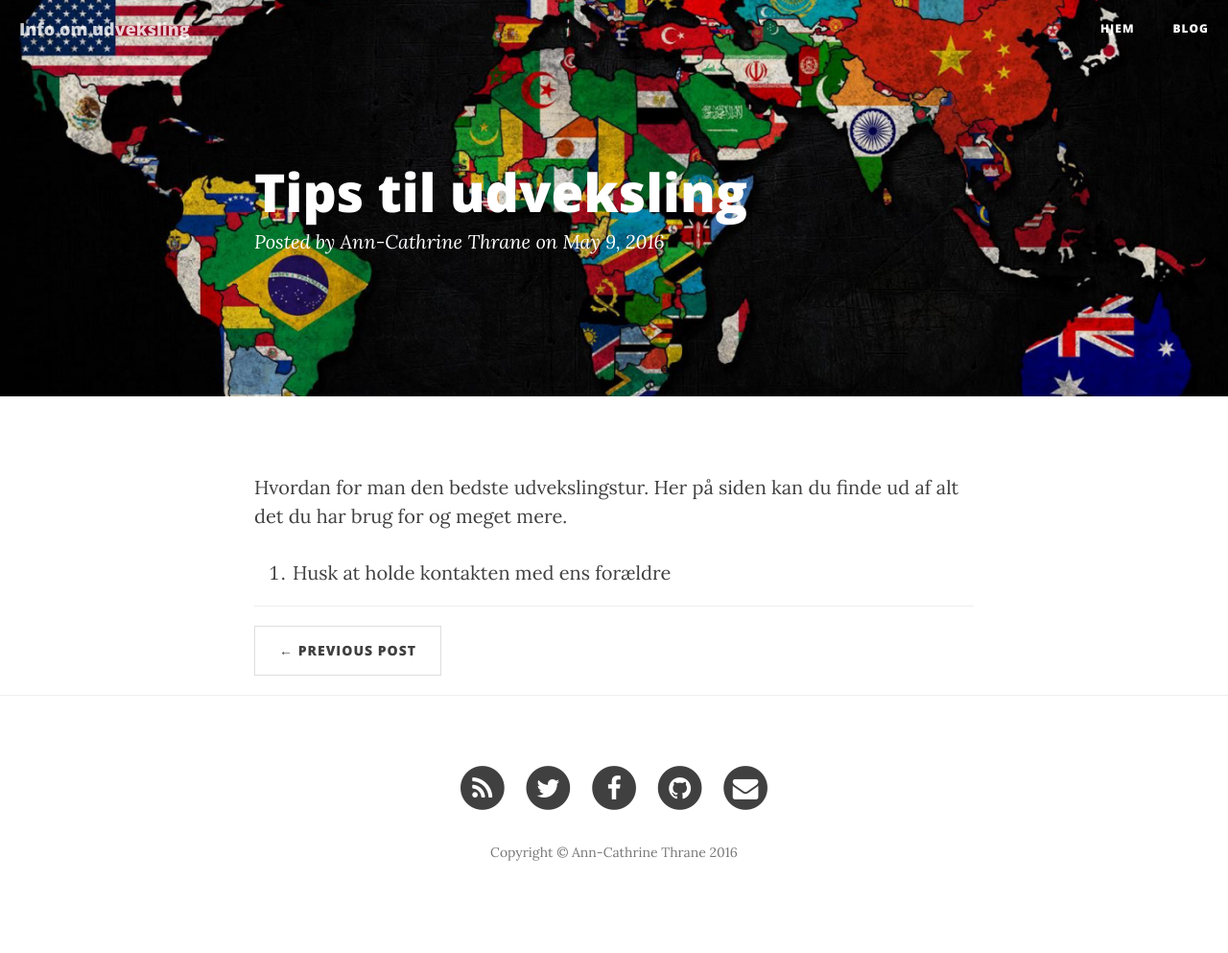
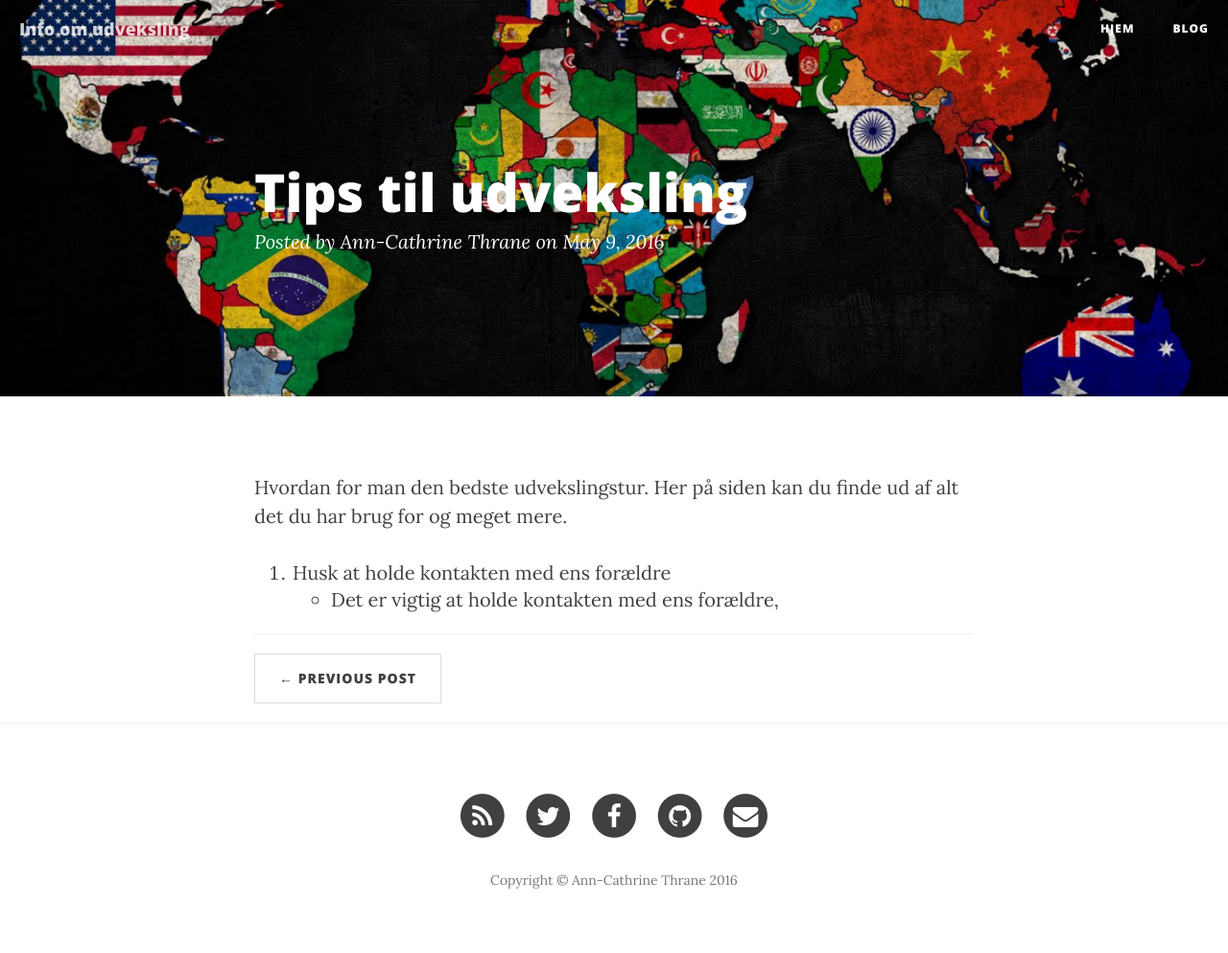
Before and after one commit to Ann-Cathrine/blog, a Jekyll site: the page built from _posts/2016-05-06-Tips til udvekling.markdown, in a window 1280 px wide. Shown: the whole page at 96% size. Built offline with Jekyll 4.4.1, drawn with Linux system fonts in a browser that asks for light colours; nearby versions of some CDN libraries; before the commit the page ends 964 px from its top, so only the background shows below that.

Commit message:
fint
fint

```diff
--- a/_posts/2016-05-06-Tips til udvekling.markdown
+++ b/_posts/2016-05-06-Tips til udvekling.markdown
@@ -8,3 +8,4 @@ header-img: "img/worldmap.jpg"
 Hvordan for man den bedste udvekslingstur. Her på siden kan du finde ud af alt det du har brug for og meget mere.
 
 1. Husk at holde kontakten med ens forældre
+- Det er vigtig at holde kontakten med ens forældre,
```
